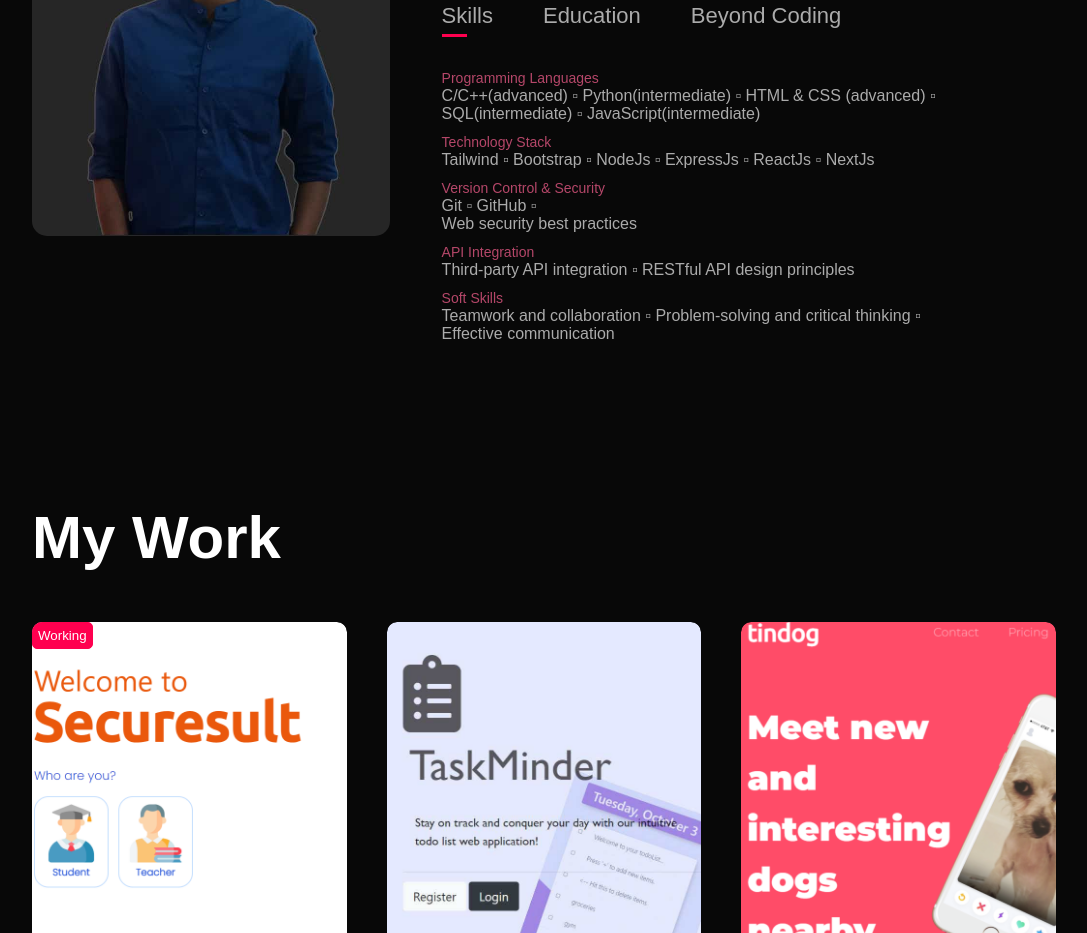
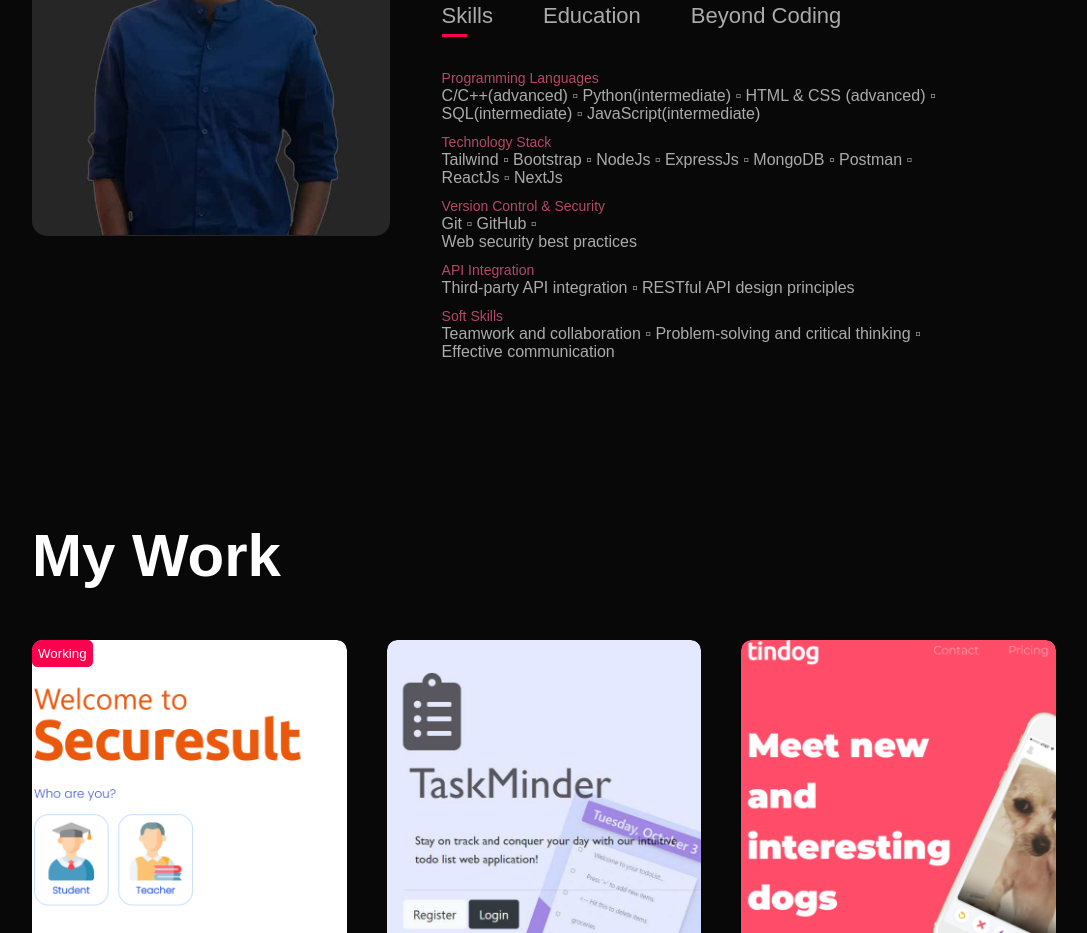
Before and after one commit to Satyam26-09/portfolio, a plain HTML site: page index.html in a window 1280 px wide. Shown: the part 1120-2053 px from the top of the page, without its empty margins (96-1183 px from the left). Drawn offline with Linux system fonts and the light colour scheme.

Commit message:
updating skill

```diff
--- a/index.html
+++ b/index.html
@@ -61,7 +61,7 @@
                                 JavaScript(intermediate)
                             </li>
                             <li><span class="custom1">Technology Stack</span><br>Tailwind ▫ Bootstrap ▫ NodeJs ▫
-                                ExpressJs ▫ ReactJs ▫ NextJs</li>
+                                ExpressJs ▫ MongoDB ▫ Postman ▫<br>ReactJs ▫ NextJs</li>
                             <li><span class="custom1">Version Control & Security</span><br>Git ▫ GitHub ▫ <br>Web
                                 security best
                                 practices</li>
```
Also changed, not shown: 1 other file.
